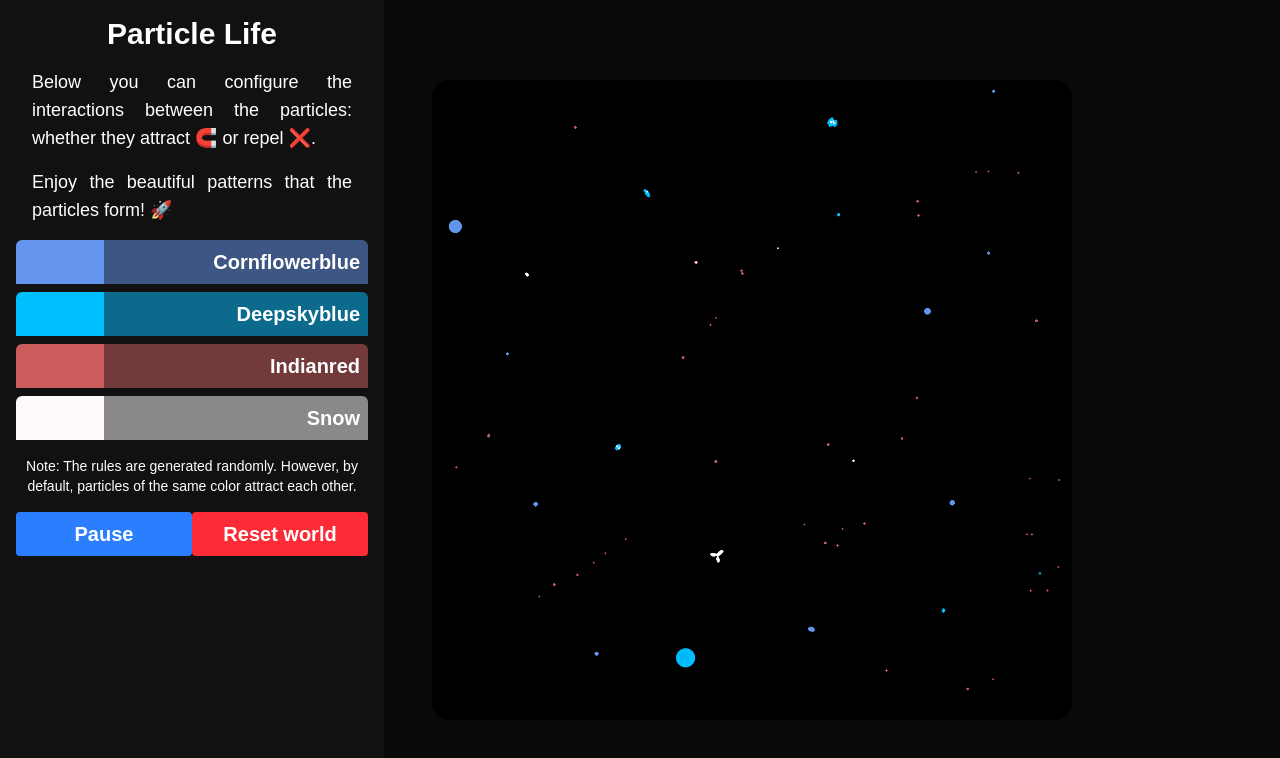
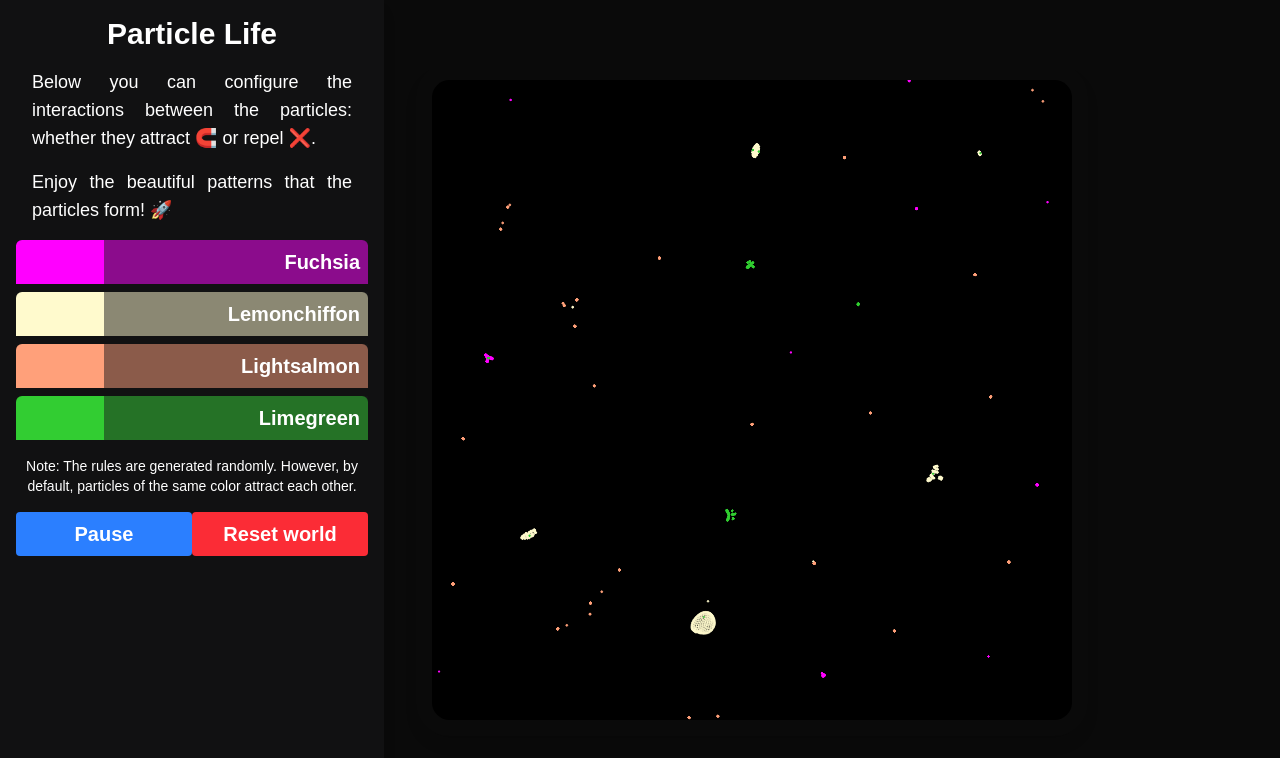
Before and after one commit to sebastianvelo/particle-life, a React (Create React App) app: page / in a window 1280 px wide. Shown: the top 758 px of the page. Built offline with nearby package versions, Linux system fonts and the light colour scheme.

Commit message:
[fix] sorted colors by hue

```diff
--- a/src/common/color/colors.ts
+++ b/src/common/color/colors.ts
@@ -1,152 +1,22 @@
 export const cssColors = [
-    //"aliceblue",
-    //"antiquewhite",
-    "aqua",
-    "aquamarine",
-    "azure",
-    "beige",
-    "bisque",
-    "black",
-    //"blanchedalmond",
-    "blue",
-    "blueviolet",
-    "brown",
-    "burlywood",
-    "cadetblue",
-    "chartreuse",
-    "chocolate",
-    "coral",
-    "cornflowerblue",
-    //"cornsilk",
-    "crimson",
-    "cyan",
-    "darkblue",
-    "darkcyan",
-    "darkgoldenrod",
-    // "darkgray",
-    // "darkgrey",
-    // "darkslategray",
-    // "darkslategrey",
-    // "dimgray",
-    // "dimgrey",
-    // "gainsboro",
-    "darkgreen",
-    "darkkhaki",
-    //"darkmagenta",
-    //"darkolivegreen",
-    "darkorange",
-    "darkorchid",
-    "darkred",
-    "darksalmon",
-    "darkseagreen",
-    "darkslateblue",
-    "darkturquoise",
-    "darkviolet",
-    "deeppink",
-    "deepskyblue",
-    "dodgerblue",
-    "firebrick",
-    //"floralwhite",
-    "forestgreen",
-    "fuchsia",
-    //"ghostwhite",
-    "gold",
-    "goldenrod",
-    "gray",
-    "green",
-    "greenyellow",
-    // "grey",
-    //"honeydew",
-    "hotpink",
-    "indianred",
-    "indigo",
-    //"ivory",
-    "khaki",
-    "lavender",
-    //"lavenderblush",
-    "lawngreen",
-    "lemonchiffon",
-    "lightblue",
-    //"lightcoral",
-    //"lightcyan",
-    //"lightgoldenrodyellow",
-    //"lightgray",
-    "lightgreen",
-    // "lightgrey",
-    "lightpink",
-    "lightsalmon",
-    "lightseagreen",
-    "lightskyblue",
-    // "lightslategray",
-    // "lightslategrey",
-    "lightsteelblue",
-    //"lightyellow",
-    "lime",
-    "limegreen",
-    //"linen",
-    "magenta",
-    "maroon",
-    //"mediumaquamarine",
-    "mediumblue",
-    "mediumorchid",
-    "mediumpurple",
-    "mediumseagreen",
-    //"mediumslateblue",
-    "mediumspringgreen",
-    "mediumturquoise",
-    "mediumvioletred",
-    "midnightblue",
-    //"mintcream",
-    //"mistyrose",
-    //"moccasin",
-    //"navajowhite",
-    "navy",
-    //"oldlace",
-    "olive",
-    //"olivedrab",
-    "orange",
-    "orangered",
-    "orchid",
-    "palegoldenrod",
-    "palegreen",
-    "paleturquoise",
-    "palevioletred",
-    //"papayawhip",
-    //"peachpuff",
-    "peru",
-    "pink",
-    "plum",
-    "powderblue",
-    "purple",
-    "rebeccapurple",
-    "red",
-    //"rosybrown",
-    "royalblue",
-    "saddlebrown",
-    "salmon",
-    "sandybrown",
-    "seagreen",
-    "seashell",
-    "sienna",
-    // "silver",
-    "skyblue",
-    "slateblue",
-    // "slategray",
-    // "slategrey",
-    "snow",
-    "springgreen",
-    "steelblue",
-    //"tan",
-    "teal",
-    //"thistle",
-    "tomato",
-    "turquoise",
-    "violet",
-    //"wheat",
-    "white",
-    // "whitesmoke",
-    "yellow",
-    "yellowgreen"
+    // Neutrals (achromatic)
+    "black", "gray",
+    // Reds and pinks:
+    "red", "maroon", "darkred", "firebrick", "crimson", "orangered", "darksalmon", "tomato", "indianred", "salmon", "coral", "lightsalmon",
+    // Oranges, browns:
+    "brown", "peru", "sienna", "chocolate", "saddlebrown", "burlywood", "bisque", "orange", "darkorange", "sandybrown",
+    // Yellows:
+    "darkgoldenrod", "goldenrod", "gold", "khaki", "palegoldenrod", "darkkhaki", "lemonchiffon", "olive", "beige", "yellow",
+    // Greens:
+    "yellowgreen", "greenyellow", "chartreuse", "lawngreen", "green", "lime", "limegreen", "darkgreen", "forestgreen", "mediumseagreen", "mediumspringgreen", "palegreen", "lightgreen",
+    // Cyan / Turquoise:
+    "aquamarine", "aqua", "cyan", "darkcyan", "darkturquoise", "mediumturquoise", "turquoise", "teal", "paleturquoise", "lightseagreen",
+    // Blues:
+    "deepskyblue", "skyblue", "lightblue", "powderblue", "cadetblue", "dodgerblue", "steelblue", "lightsteelblue", "royalblue", "cornflowerblue", "slateblue", "darkslateblue", "blue", "darkblue", "mediumblue", "midnightblue", "navy",
+    // Violets, purples and magentas:
+    "blueviolet", "rebeccapurple", "mediumpurple", "lavender", "indigo", "darkorchid", "mediumorchid", "darkviolet", "orchid", "plum", "violet", "purple", "magenta", "fuchsia", "mediumvioletred", "deeppink", "hotpink", "palevioletred", "lightpink", "pink",
+    // Light neutrals:
+    "seashell", "snow", "white"
 ];
 
 export const getRandomColor = () => cssColors[Math.floor(Math.random() * cssColors.length)];
```
